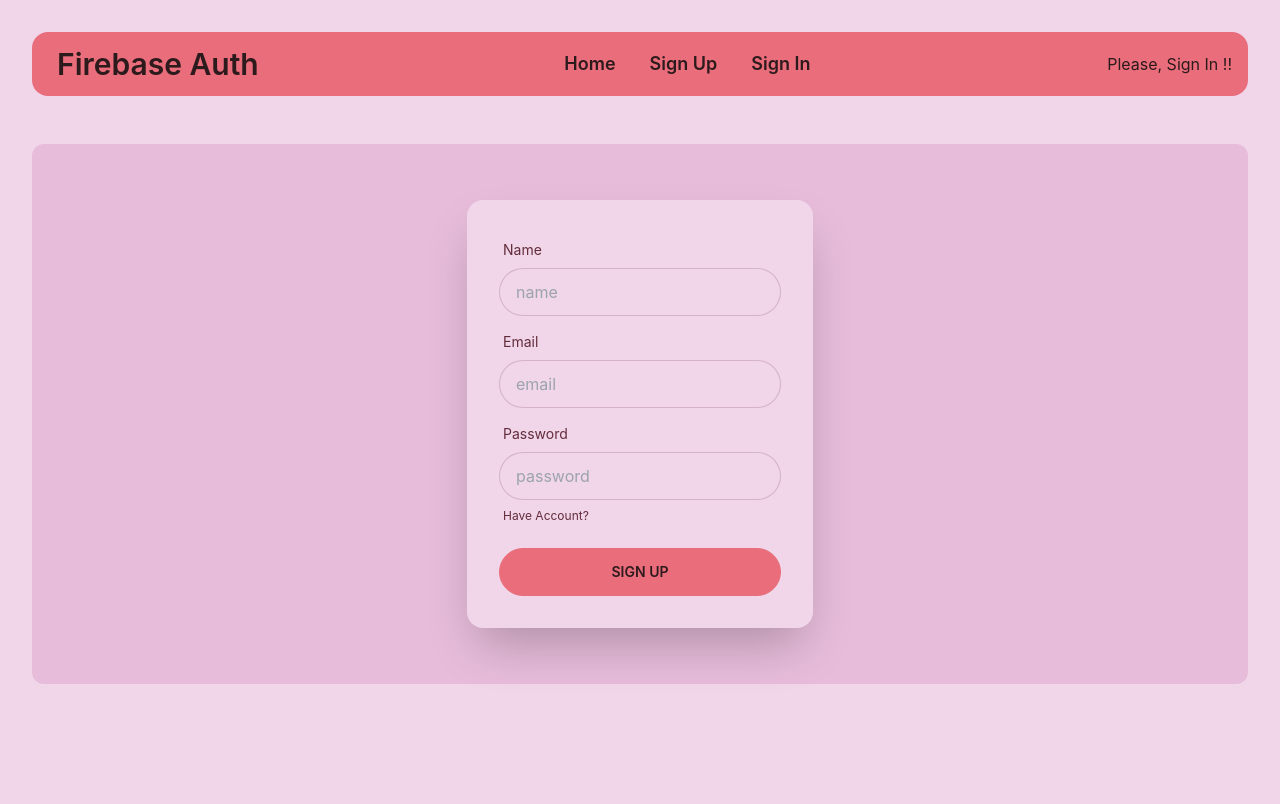
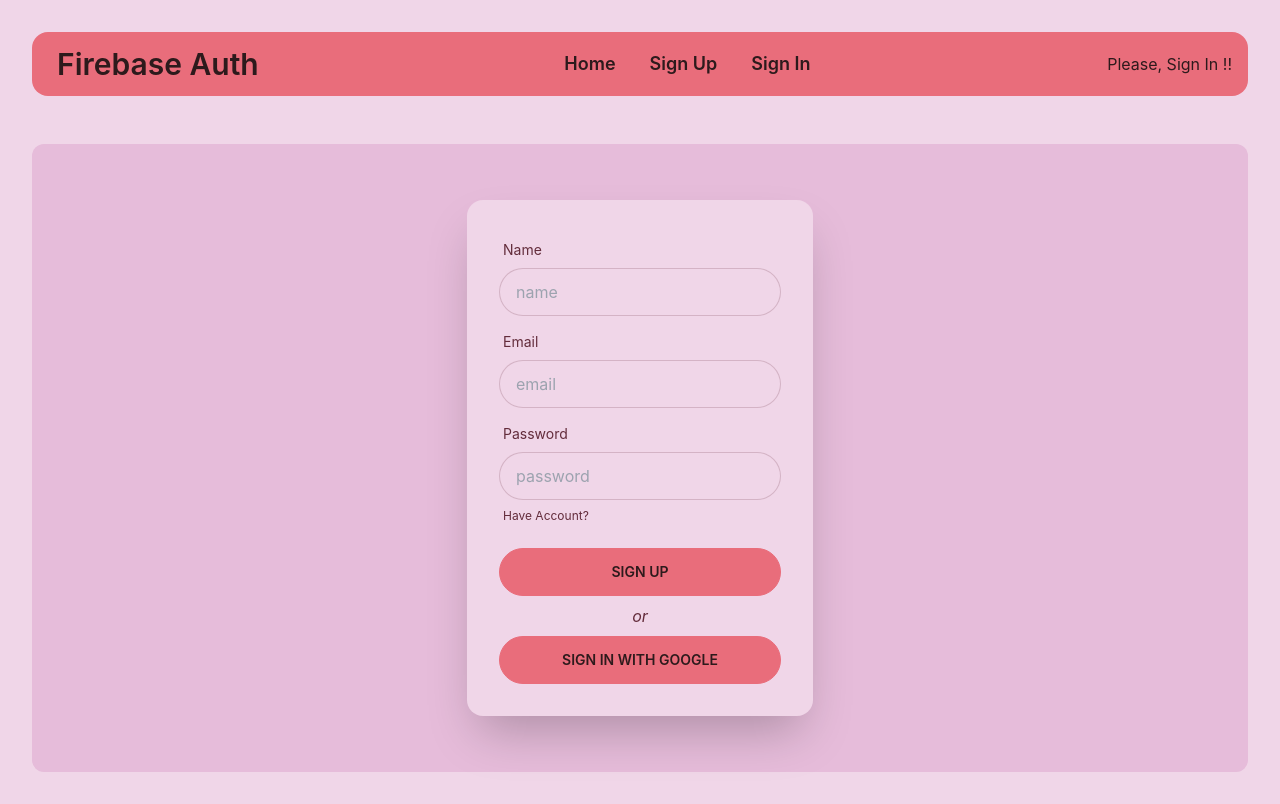
Before and after one commit to nurealammiaji/firebase-auth, a React (Vite) app: page /sign-up in a window 1280 px wide. Built offline with nearby package versions, Linux system fonts and the light colour scheme; no server answers.

Commit message:
google sign in method added

```diff
--- a/src/components/Providers/AuthProviders.jsx
+++ b/src/components/Providers/AuthProviders.jsx
@@ -1,8 +1,9 @@
 import { createContext, useEffect, useState } from "react";
-import { createUserWithEmailAndPassword, getAuth, onAuthStateChanged, signInWithEmailAndPassword, signOut } from "firebase/auth"
+import { GoogleAuthProvider, createUserWithEmailAndPassword, getAuth, onAuthStateChanged, signInWithEmailAndPassword, signInWithPopup, signOut } from "firebase/auth"
 import app from '../../firebase/firebase.config';
 
 const auth = getAuth(app);
+const googleProvider = new GoogleAuthProvider();
 export const AuthContext = createContext(null);
 
 const AuthProviders = ({children}) => {
@@ -18,6 +19,10 @@
         return signInWithEmailAndPassword(auth, email, password)
     }
 
+    const googleSignInHandler = () => {
+        return signInWithPopup(auth, googleProvider)
+    }
+
     const signOutHandler = () => {
         return signOut(auth)
     }
@@ -26,6 +31,7 @@
         user,
         signUpHandler,
         signInHandler,
+        googleSignInHandler,
         signOutHandler,
         loading,
     }
--- a/src/components/SignIn/SignIn.jsx
+++ b/src/components/SignIn/SignIn.jsx
@@ -4,7 +4,7 @@
 
 const SignIn = () => {
 
-    const { signInHandler } = useContext(AuthContext);
+    const { signInHandler, googleSignInHandler } = useContext(AuthContext);
 
     const handleSignIn = (event) => {
         event.preventDefault();
@@ -21,6 +21,17 @@
             console.log(error.message);
         })
         form.reset();
+    }
+
+    const googleSignIn = () => {
+        googleSignInHandler()
+        .then(result => {
+            const loggedUser = result.user;
+            console.log(loggedUser);
+        })
+        .catch(error => {
+            console.log(error.message);
+        })
     }
 
     return (
@@ -52,6 +63,8 @@
                             </div>
                             <div className="mt-2 form-control">
                                 <button type="submit" className="btn btn-primary">Sign In</button>
+                                <p className="my-2 italic">or</p>
+                                <button onClick={googleSignIn} type="button" className="btn btn-primary">Sign In with Google</button>
                             </div>
                         </form>
                     </div>
--- a/src/components/SignUp/SignUp.jsx
+++ b/src/components/SignUp/SignUp.jsx
@@ -4,7 +4,7 @@
 
 const SignUp = () => {
 
-    const { signUpHandler } = useContext(AuthContext);
+    const { signUpHandler, googleSignInHandler } = useContext(AuthContext);
 
     const handleSignUp = (event) => {
         event.preventDefault();
@@ -22,6 +22,17 @@
             console.log(error.message);
         })
         form.reset();
+    }
+
+    const googleSignIn = () => {
+        googleSignInHandler()
+        .then(result => {
+            const loggedUser = result.user;
+            console.log(loggedUser);
+        })
+        .catch(error => {
+            console.log(error.message);
+        })
     }
 
     return (
@@ -54,6 +65,8 @@
                             </div>
                             <div className="mt-2 form-control">
                                 <button type="submit" className="btn btn-primary">Sign Up</button>
+                                <p className="my-2 italic">or</p>
+                                <button onClick={googleSignIn} type="button" className="btn btn-primary">Sign In with Google</button>
                             </div>
                         </form>
                     </div>
```
